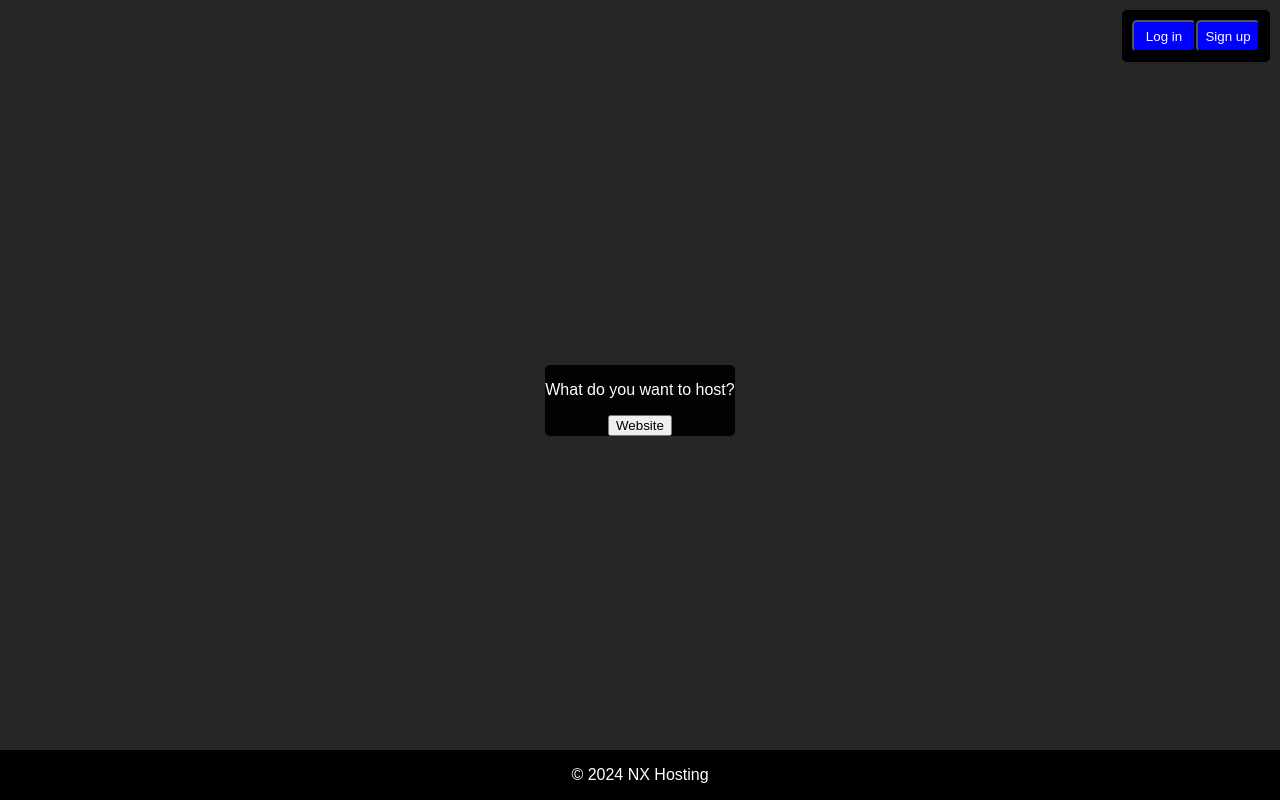
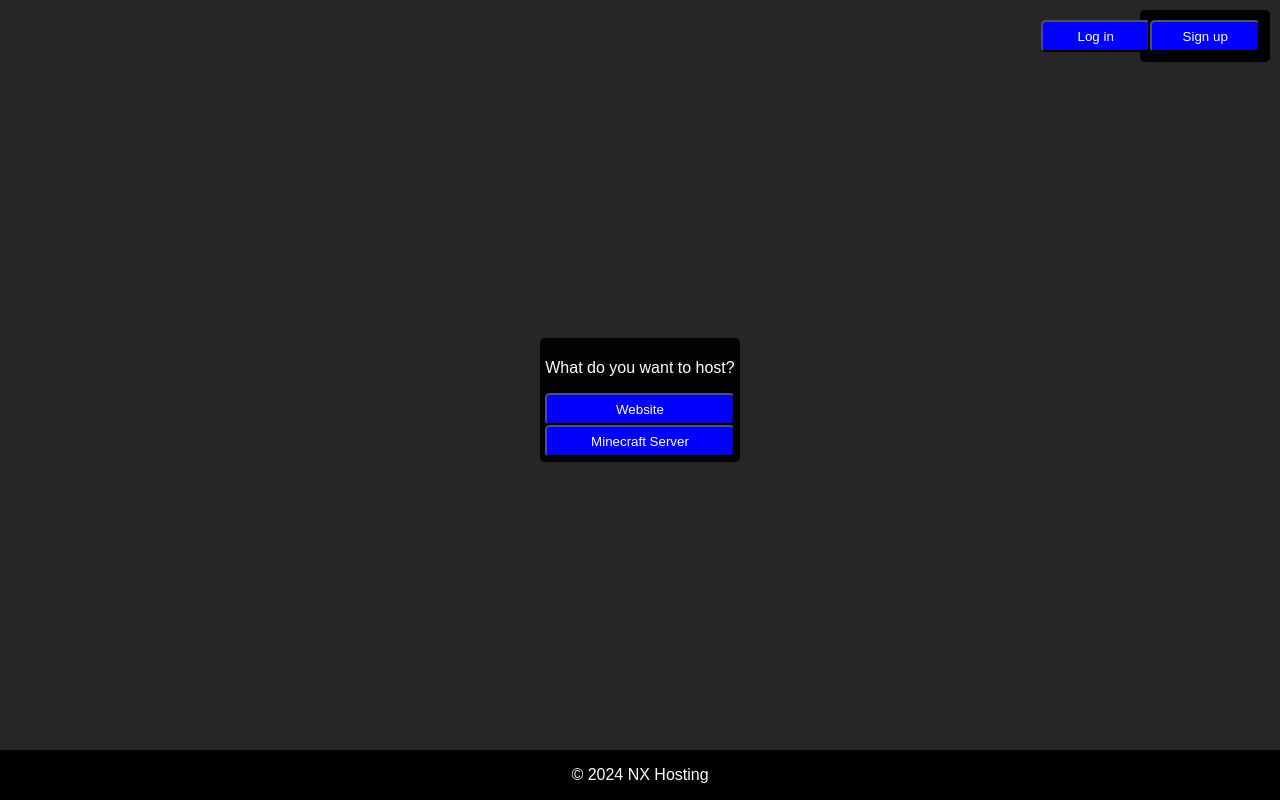
Before and after one commit to hinoobers/nxhosting-web, a plain HTML site: page index.html in a window 1280 px wide. Drawn offline with Linux system fonts and the light colour scheme.

Commit message:
Make container more beautiful

```diff
--- a/index.html
+++ b/index.html
@@ -15,6 +15,9 @@
             <div class="hosting-option">
                 <button class="hosting-btn">Website</button>
             </div>
+            <div class="hosting-option">
+                <button class="hosting-btn">Minecraft Server</button>
+            </div>
         </div>
     </div>
     <div class="footer">
--- a/styles/main.css
+++ b/styles/main.css
@@ -20,12 +20,14 @@ body {
     padding: 10px;
 }
 
+.container button,
 .top-bar button {
     background-color: blue;
     border-radius: 5px;
     padding: 5px;
     color: white;
-    width: 4rem;
+    width: fit-content;
+    min-width: 100%;
     height: 2rem;
 }
 
@@ -38,6 +40,7 @@ body {
     background-color: rgb(2,2,2);
     text-align: center;
     border-radius: 5px;
+    padding: 5px;
 }
 
 .footer {
```
